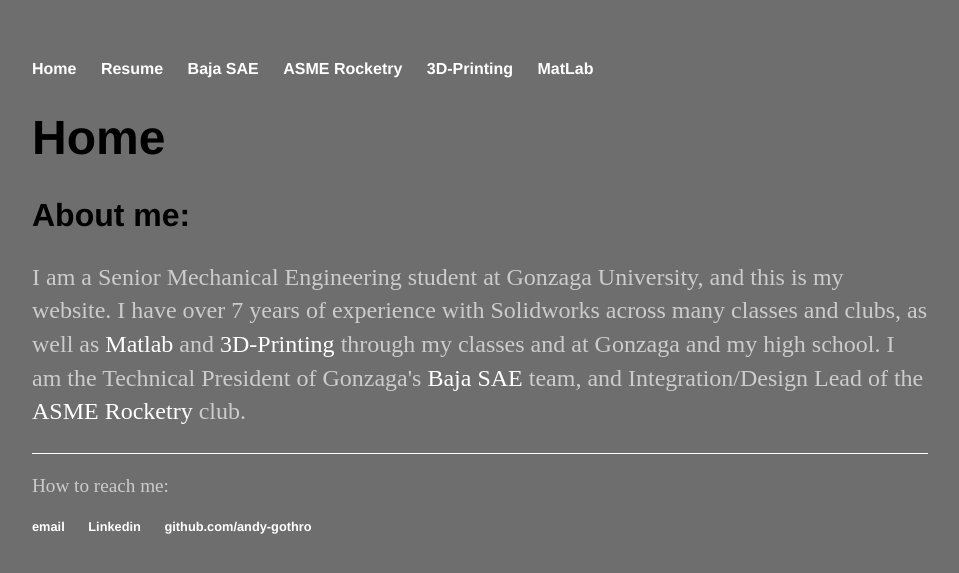
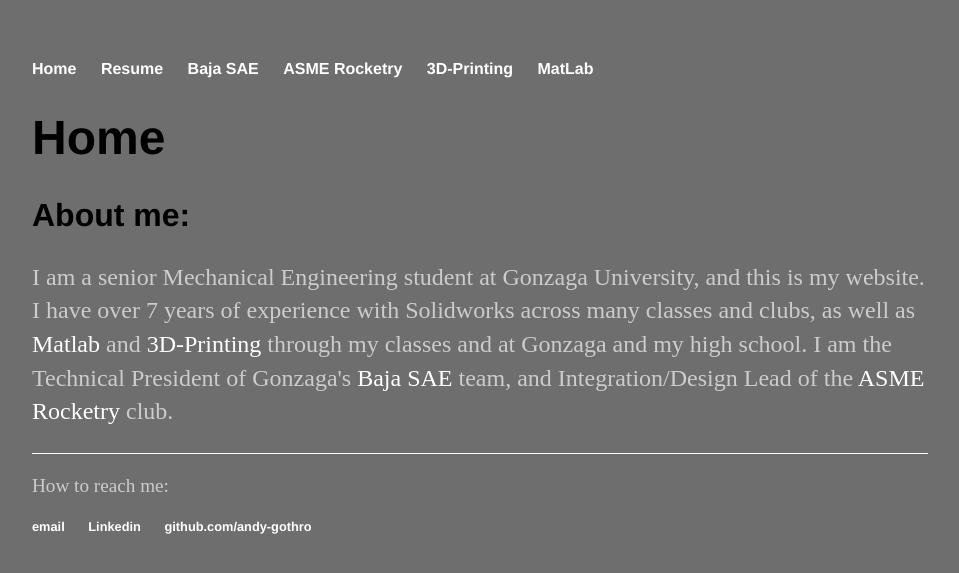
Before and after one commit to andy-gothro/andy-gothro.github.io, a Jekyll site: the page built from index.html, in a window 1280 px wide. Shown: the top 573 px of the page, without its empty margins (160-1119 px from the left). Built offline with Jekyll 4.4.1, drawn with Linux system fonts in a browser that asks for light colours.

```diff
--- a/index.html
+++ b/index.html
@@ -5,6 +5,6 @@ title: Andy Gothro Mechanical Engineering student
     <div class="blurb">
       <h1>Home</h1>
 	    <h2> About me:</h2>
-        	<p>I am a Senior Mechanical Engineering student at Gonzaga University, and this is my website. I have over 7 years of experience with Solidworks across many classes and clubs, as well as <a href="/MatLab">Matlab</a> and <a href="3D-Printing">3D-Printing</a> through my classes and at Gonzaga and my high school. I am the Technical President of Gonzaga's <a href="/Baja SAE"> Baja SAE</a> team, and Integration/Design Lead of the <a href="/ASME Rocketry">ASME Rocketry</a> club.</p>
+        	<p>I am a senior Mechanical Engineering student at Gonzaga University, and this is my website. I have over 7 years of experience with Solidworks across many classes and clubs, as well as <a href="/MatLab">Matlab</a> and <a href="3D-Printing">3D-Printing</a> through my classes and at Gonzaga and my high school. I am the Technical President of Gonzaga's <a href="/Baja SAE"> Baja SAE</a> team, and Integration/Design Lead of the <a href="/ASME Rocketry">ASME Rocketry</a> club.</p>
 
     </div><!-- /.blurb -->
```
